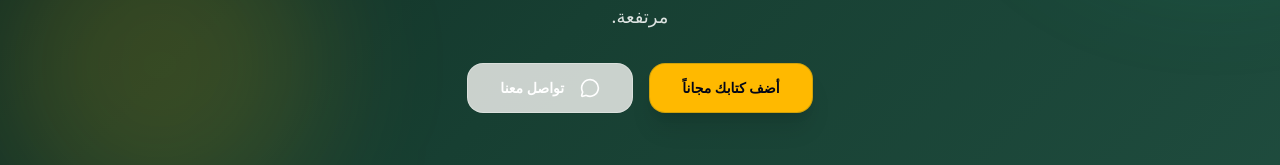
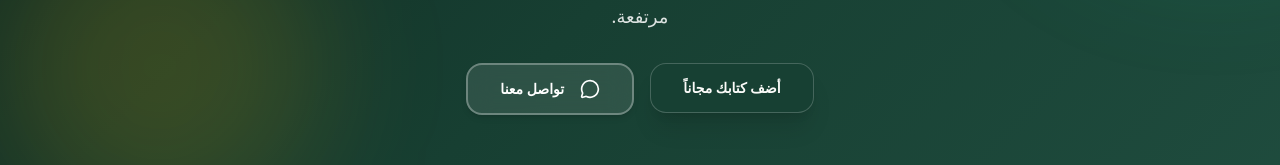
Before and after one commit to Muhammed9955/BookSwap, a Next.js app: page /about in a window 1280 px wide. Shown: the part 372-537 px from the top of the page. Built offline with nearby package versions, Linux system fonts and the light colour scheme; no server answers.

Commit message:
fix(ui): resolve button contrast and styling for secondary buttons on dark backgrounds

```diff
--- a/src/components/about/about-page-client.tsx
+++ b/src/components/about/about-page-client.tsx
@@ -124,14 +124,14 @@ export function AboutPageClient({ user }: AboutPageClientProps) {
 
           <div className="flex flex-wrap justify-center gap-4 pt-2">
             <Link href="/books/add">
-              <Button className="bg-amber-400 hover:bg-amber-300 text-slate-950 font-black px-8 py-6 rounded-2xl shadow-xl cursor-pointer">
+              <Button className="bg-primary hover:bg-primary/90 text-primary-foreground font-black px-8 py-6 rounded-2xl shadow-xl cursor-pointer hover:scale-105 active:scale-95 transition-all border border-white/20">
                 {lang === 'ar' ? 'أضف كتابك مجاناً' : 'List Your Book Free'}
               </Button>
             </Link>
             <a href={whatsappUrl} target="_blank" rel="noopener noreferrer">
               <Button
-                variant="outline"
-                className="border-white/30 text-white hover:bg-white/10 px-8 py-6 rounded-2xl font-bold cursor-pointer"
+                variant="ghost"
+                className="border-2 border-white/30 hover:border-white/60 bg-white/10 hover:bg-white/20 text-white backdrop-blur-md px-8 py-6 rounded-2xl font-bold cursor-pointer hover:scale-105 active:scale-95 transition-all shadow-md"
               >
                 <MessageCircle className="h-5 w-5 me-2" />
                 {lang === 'ar' ? 'تواصل معنا' : 'Contact Us'}
--- a/src/components/home/home-page-client.tsx
+++ b/src/components/home/home-page-client.tsx
@@ -511,8 +511,8 @@ export function HomePageClient({
                 <Link href="/explore">
                   <Button
                     size="lg"
-                    variant="outline"
-                    className="border-white/30 text-white hover:bg-white/10 px-6 py-6 rounded-2xl text-sm font-bold cursor-pointer"
+                    variant="ghost"
+                    className="border-2 border-white/30 hover:border-white/60 bg-white/10 hover:bg-white/20 text-white backdrop-blur-md px-6 py-6 rounded-2xl text-sm font-bold cursor-pointer hover:scale-105 active:scale-95 transition-all shadow-md"
                   >
                     <span>{lang === 'ar' ? 'تصفح كل الكتب' : 'Explore All Books'}</span>
                     <ArrowRight className={cn('h-4 w-4 ms-1.5', isRTL && 'rotate-180')} />
@@ -1429,8 +1429,8 @@ export function HomePageClient({
               <Link href="/communities">
                 <Button
                   size="lg"
-                  variant="outline"
-                  className="border-white/30 text-white hover:bg-white/10 px-8 py-6 rounded-2xl text-sm font-bold cursor-pointer"
+                  variant="ghost"
+                  className="border-2 border-white/30 hover:border-white/60 bg-white/10 hover:bg-white/20 text-white backdrop-blur-md px-8 py-6 rounded-2xl text-sm font-bold cursor-pointer hover:scale-105 active:scale-95 transition-all shadow-md"
                 >
                   <span>{lang === 'ar' ? 'استكشف نوادي القراءة' : 'Explore Reader Clubs'}</span>
                   <ArrowRight className={cn('h-4 w-4 ms-2', isRTL && 'rotate-180')} />
```
